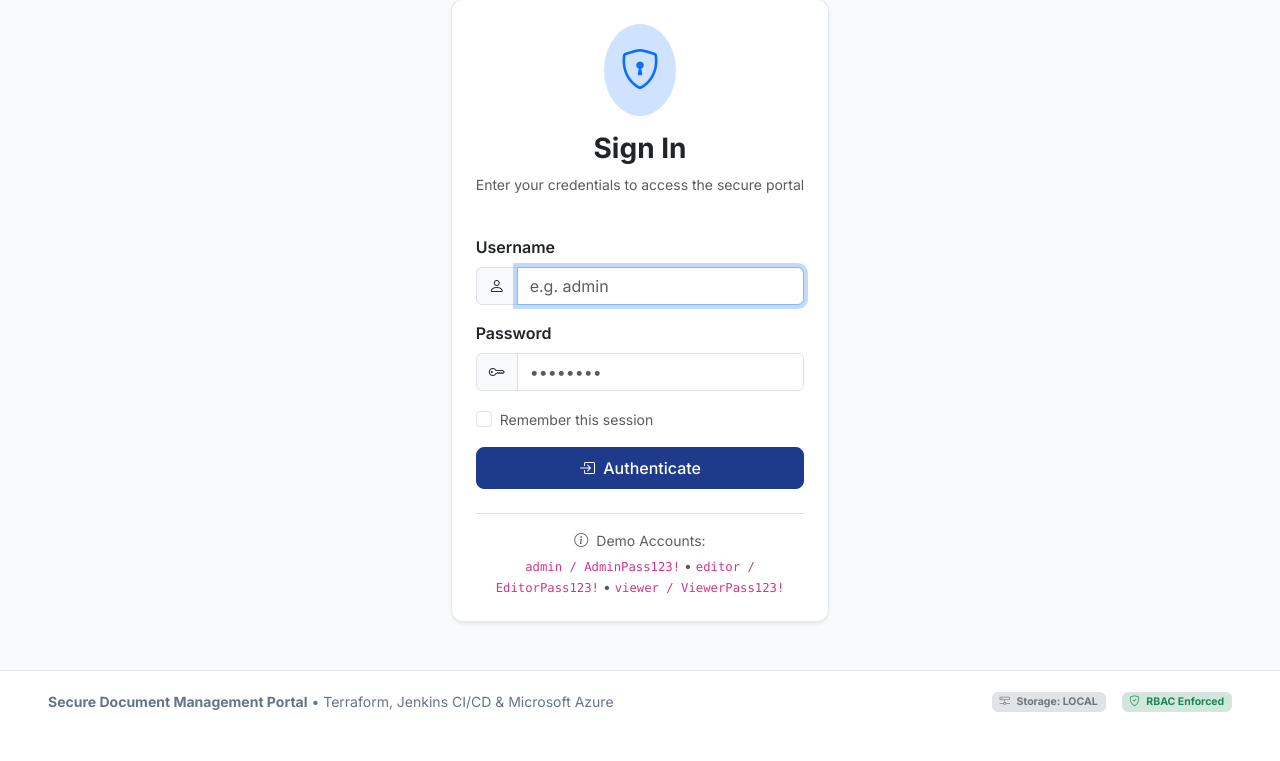
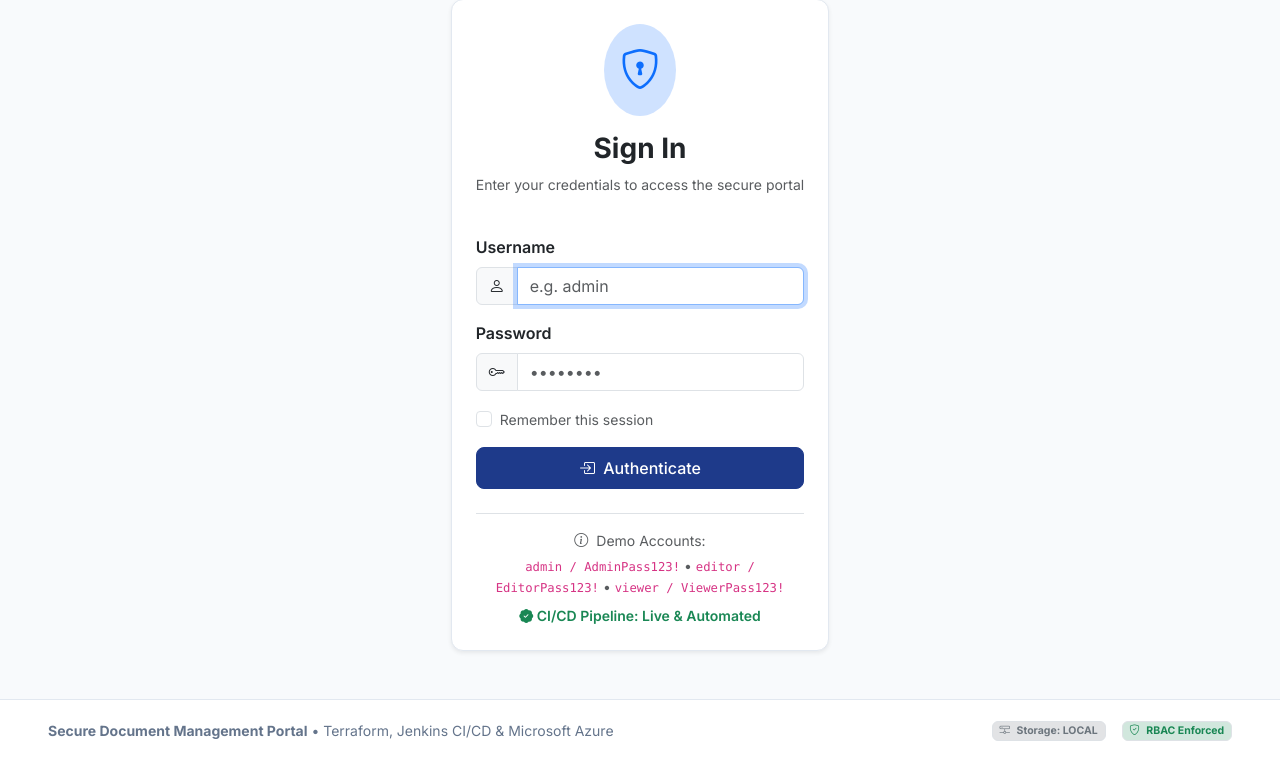
Before and after one commit to Monish-15/cloud-dms-portal, a Flask app: page /login in a window 1280 px wide. Shown: the part 151-912 px from the top of the page. Before the commit the page ends 863 px from the top, so only its background shows below. Run offline with Flask 3, Linux system fonts and the light colour scheme.

Commit message:
test(ci): add CI/CD live verification badge to login page

```diff
--- a/app/templates/auth/login.html
+++ b/app/templates/auth/login.html
@@ -48,6 +48,9 @@
                 <code>admin / AdminPass123!</code> &bull;
                 <code>editor / EditorPass123!</code> &bull;
                 <code>viewer / ViewerPass123!</code>
+                <div class="mt-2 text-success fw-semibold">
+                    <i class="bi bi-patch-check-fill text-success"></i> CI/CD Pipeline: Live & Automated
+                </div>
             </div>
         </div>
     </div>
```
Also changed, not shown: 1 other file.
